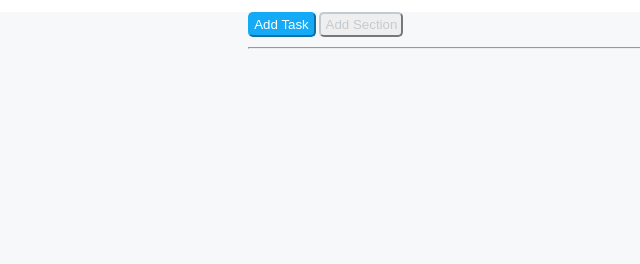
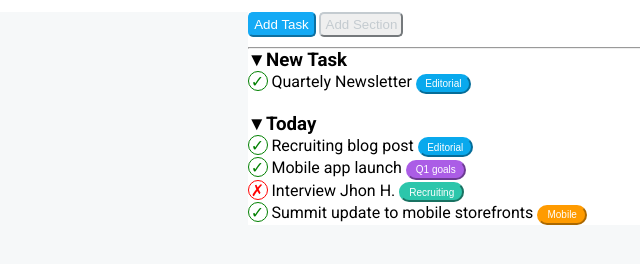
Before and after one commit to DavideTessari/html-css-toboolist, a plain HTML site: page index.html in a window 1280 px wide. Shown: the part 68-332 px from the top of the page, without its empty margins (0-640 px from the left). Drawn offline with Linux system fonts and the light colour scheme.

Commit message:
feat: add Today

```diff
--- a/index.html
+++ b/index.html
@@ -20,6 +20,27 @@
         <input class="add-task" type="button" value= "Add Task">
         <input class="add-section" type="button" value="Add Section">
         <hr>
+        <div>
+            <h3>&#9660;New Task</h3>
+            <div class="circle">&check;</div>
+            <span>Quartely Newsletter</span>
+            <span><input type="button" class="azzurro" value="Editorial"></span>
+        </div><br>
+        <div>
+            <h3>&#9660;Today</h3>
+            <div class="circle">&check;</div>
+            <span>Recruiting blog post</span>
+            <span><input type="button" class="azzurro" value="Editorial"></span><br>
+            <div class="circle">&check;</div>
+            <span>Mobile app launch</span>
+            <span><input type="button" class="viola" value="Q1 goals"></span><br>
+            <div class="circle-x">&#10007;</div>
+            <span>Interview Jhon H.</span>
+            <span><input type="button" class="verde-acqua" value="Recruiting"></span><br>
+            <div class="circle">&check;</div>
+            <span>Summit update to mobile storefronts</span>
+            <span><input type="button" class="arancione" value="Mobile"></span><br>
+        </div>
         </div>
     </main>
 </body>
--- a/style.css
+++ b/style.css
@@ -27,7 +27,7 @@ header{
 .conteiner{
     max-width: 785px;
     margin: auto;
-    color: #ffffff;
+    background-color: #ffffff;
 }
 
 .add-task{
@@ -51,3 +51,85 @@ hr{
     color: #c4cbd0;
     margin-top: 10px;
 }
+
+.circle{
+    display: inline-block;
+    border: 1px solid green;
+    height: 20px;
+    width: 20px;
+    border-radius: 100%;
+    text-align: center;
+    line-height: 20px;
+    color: green;
+}
+
+.circle-x{
+    display: inline-block;
+    border: 1px solid red;
+    height: 20px;
+    width: 20px;
+    border-radius: 100%;
+    text-align: center;
+    line-height: 20px;
+    color: red;
+}
+
+.azzurro{
+    background-color: #09a9ed;
+    color: #ffffff;
+    border-radius: 10px;
+    border-color: #09a9ed;
+    width: 55px;
+    height: 20px;
+    font-size: 10px;
+}
+
+.viola{
+    background-color: #ab5de6;
+    color: #ffffff;
+    border-radius: 10px;
+    border-color: #ab5de6;
+    width: 60px;
+    height: 20px;
+    font-size: 10px;
+}
+
+.verde-acqua{
+    background-color: #2cc6ab;
+    color: #ffffff;
+    border-radius: 10px;
+    border-color: #2cc6ab;
+    width: 65px;
+    height: 20px;
+    font-size: 10px;
+}
+
+.arancione{
+    background-color: #ff9b00;
+    color: #ffffff;
+    border-radius: 10px;
+    border-color: #ff9b00;
+    width: 50px;
+    height: 20px;
+    font-size: 10px;
+}
+
+.rosa{
+    background-color: #ec4a9d;
+    color: #ffffff;
+    border-radius: 10px;
+    border-color: #ec4a9d;
+    width: 55px;
+    height: 20px;
+    font-size: 10px;
+}
+
+.verde{
+    background-color: #a3d116;
+    color: #ffffff;
+    border-radius: 10px;
+    border-color: #a3d116;
+    width: 45px;
+    height: 20px;
+    font-size: 10px;
+}
```
